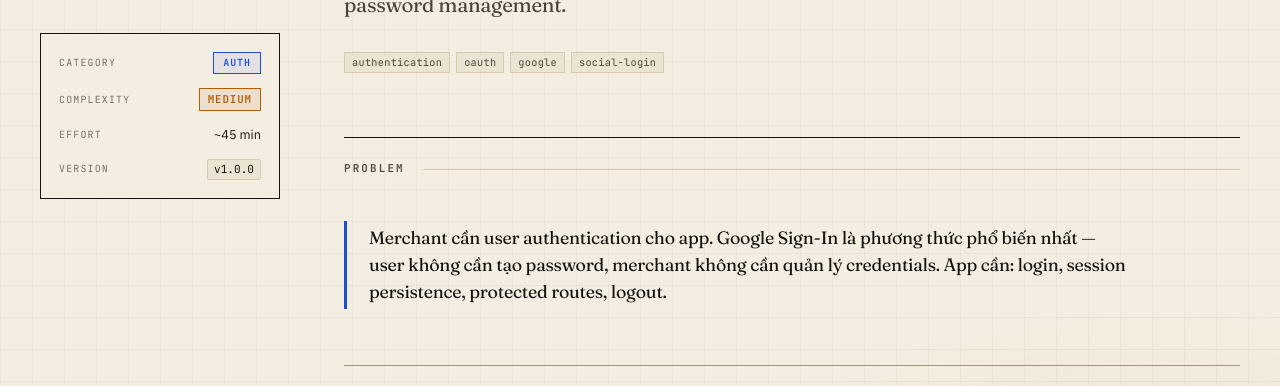
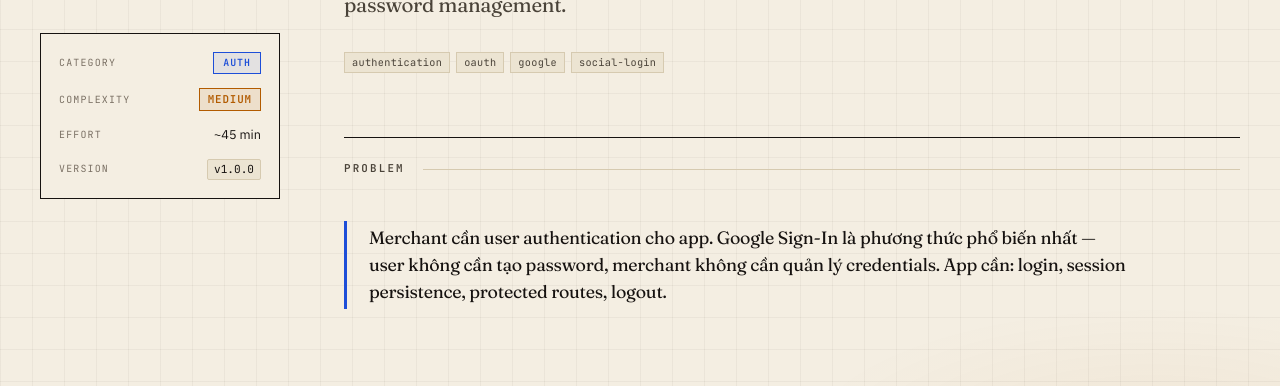
Before and after one commit to nguyenvanduocit/primitive-blocks-specs, a plain HTML site: page docs/blocks/auth.google-login.html in a window 1280 px wide. Shown: the part 355-741 px from the top of the page. Drawn offline with Linux system fonts and the light colour scheme.

Commit message:
fix(docs): remove duplicate borders between detail-page sections
.page-content section had border-top: 1px solid var(--rule-2) on top
of section-rule's own border-top: 1.5px solid var(--ink) — visible as
two parallel lines between every section. Dropped the redundant
section border; section-rule handles the visual separator alone.
Tightened section padding from 56px to 40px in the same pass.

```diff
--- a/docs/assets/style.css
+++ b/docs/assets/style.css
@@ -1068,12 +1068,11 @@ footer.site a:hover { color: var(--cobalt); text-decoration-color: var(--cobalt)
 }
 .page-content > .block-tags { margin-bottom: 56px; }
 .page-content section {
-  padding: 56px 0;
+  padding: 40px 0;
   margin: 0;
   max-width: none;
-  border-top: 1px solid var(--rule-2);
-}
-.page-content section:first-of-type { border-top: 0; padding-top: 8px; }
+}
+.page-content section:first-of-type { padding-top: 8px; }
 .page-content section h2 {
   font-size: 2rem;
   margin-bottom: 24px;
```
Also changed, not shown: docs/build.mjs (+3 -4 lines).
